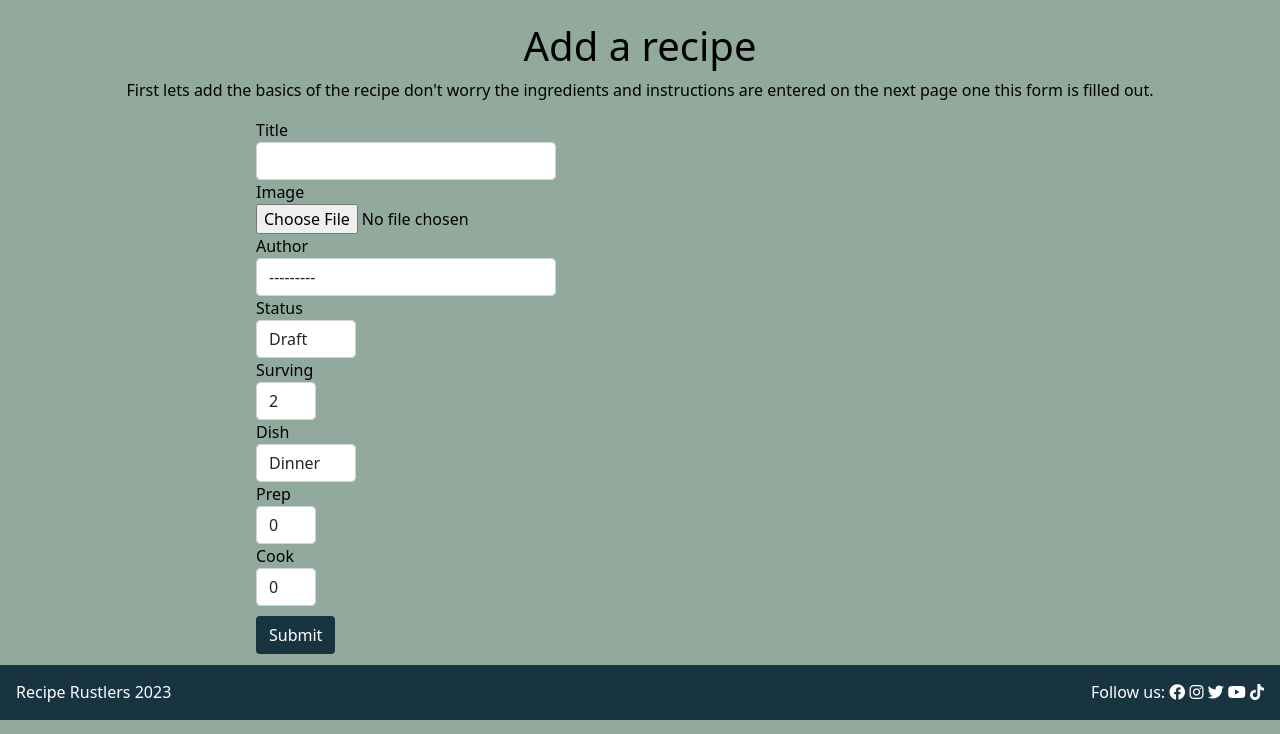
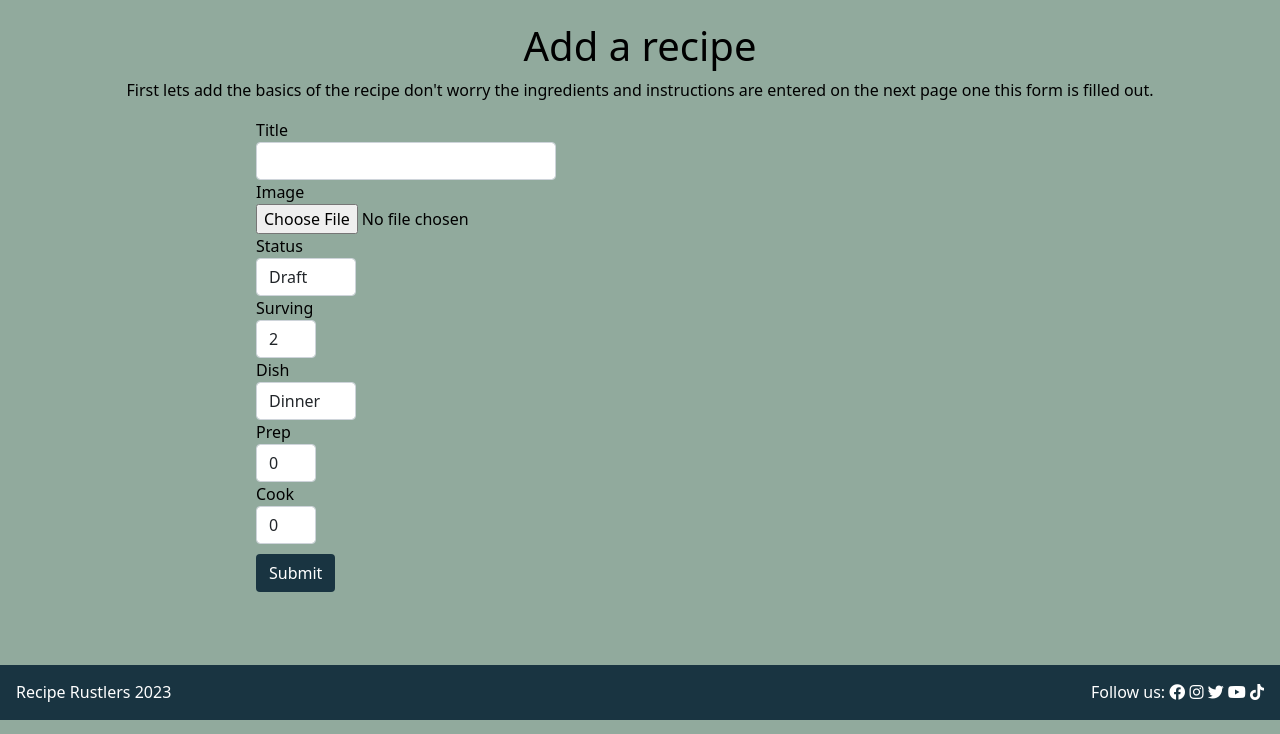
Before and after one commit to HarveyBurton96/Recipe-Rustlers, a Django app: page /add_a_recipe in a window 1280 px wide. Shown: the part 80-814 px from the top of the page. Run offline with Django 3.2, Linux system fonts and the light colour scheme; some libraries are stand-ins or nearby versions.

Commit message:
Resolved bug where author_id was requested

```diff
--- a/recipe/forms.py
+++ b/recipe/forms.py
@@ -10,16 +10,14 @@ DISH = ((0, "Breakfast"), (1, "Lunch"), (2, "Snack"), (3, "Dinner"), (4, "Desser
 class PostForm(ModelForm):
     class Meta:
         model = Post
-        fields = ('title', 'featured_image', 'author', 'status', 'surving', 'dish', 'prep', 'cook')
+        fields = ('title', 'featured_image', 'status', 'surving', 'dish', 'prep', 'cook')
 
         status = forms.ChoiceField(choices=STATUS)
         dish = forms.ChoiceField(choices=DISH)
-        author = User.username
 
         widgets = {
             'title': forms.TextInput(attrs={'class': 'form-control-long'}),
             'featured_image': forms.FileInput(attrs={'class': 'form-control-long'}),
-            'author': forms.Select(attrs={'class': 'form-control-long'}),
             'status': forms.Select(attrs={'class': 'form-control-medium'}),
             'surving': forms.NumberInput(attrs={'class': 'form-control-short'}),
             'dish': forms.Select(attrs={'class': 'form-control-medium'}),
--- a/recipe/views.py
+++ b/recipe/views.py
@@ -39,7 +39,7 @@ class LovedRecipes(generic.ListView):
 
     def get_queryset(self):
         user = self.request.user
-        queryset = user.recipe_likes.all()
+        queryset = Post.objects.filter(likes=user).order_by('title')
         return queryset
 
 
@@ -90,6 +90,8 @@ def SearchRecipe(request):
 def add_recipe(request):
     if request.method == "POST":
         form = PostForm(request.POST, request.FILES)
+        user = request.user
+        form.instance.author = user
         if form.is_valid():
             form.slug = slugify(form.cleaned_data.get('title'))
             print(form.slug)
```
Also changed, not shown: templates/loved_recipes.html (+6 -4 lines), README.md.
